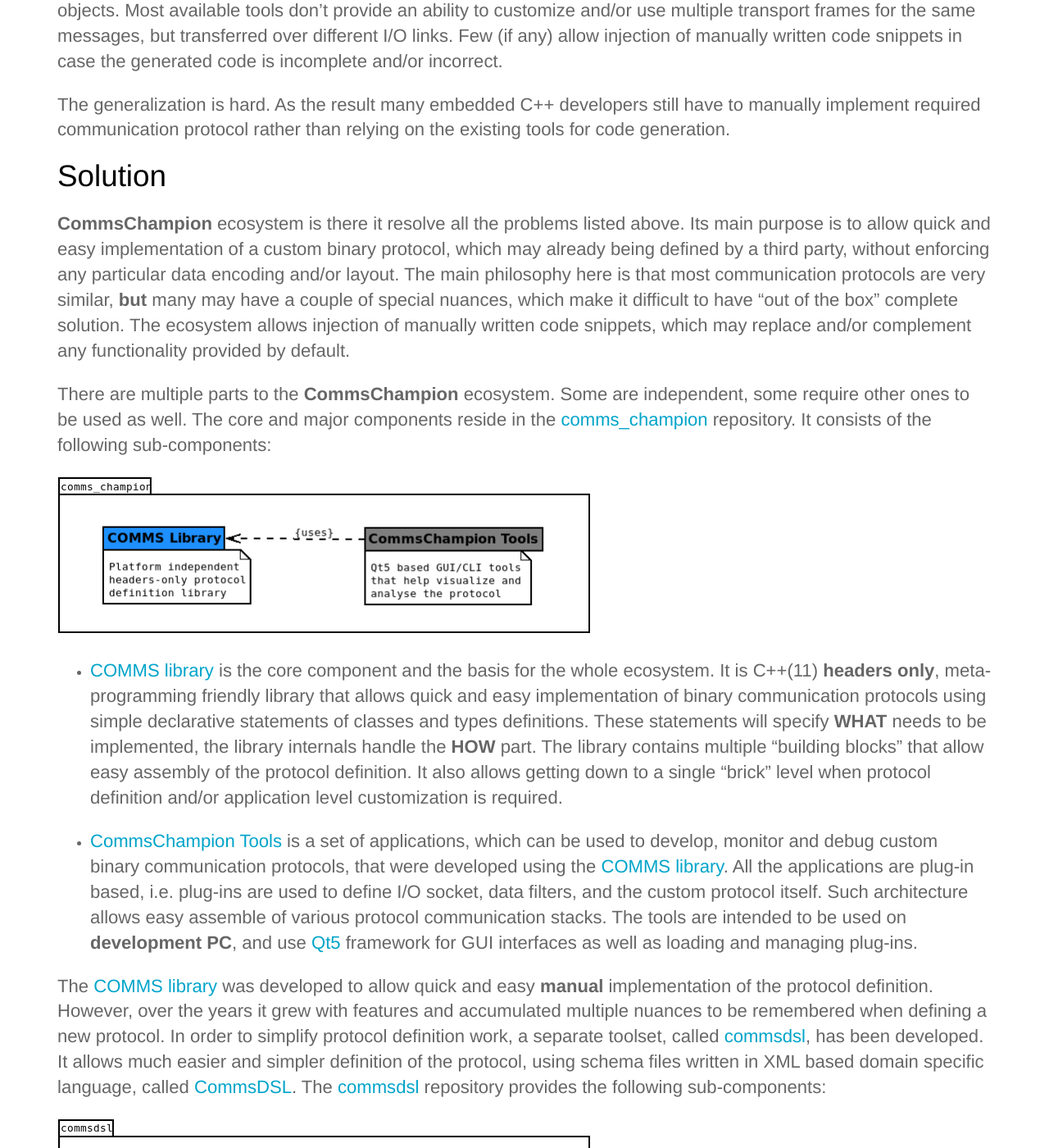
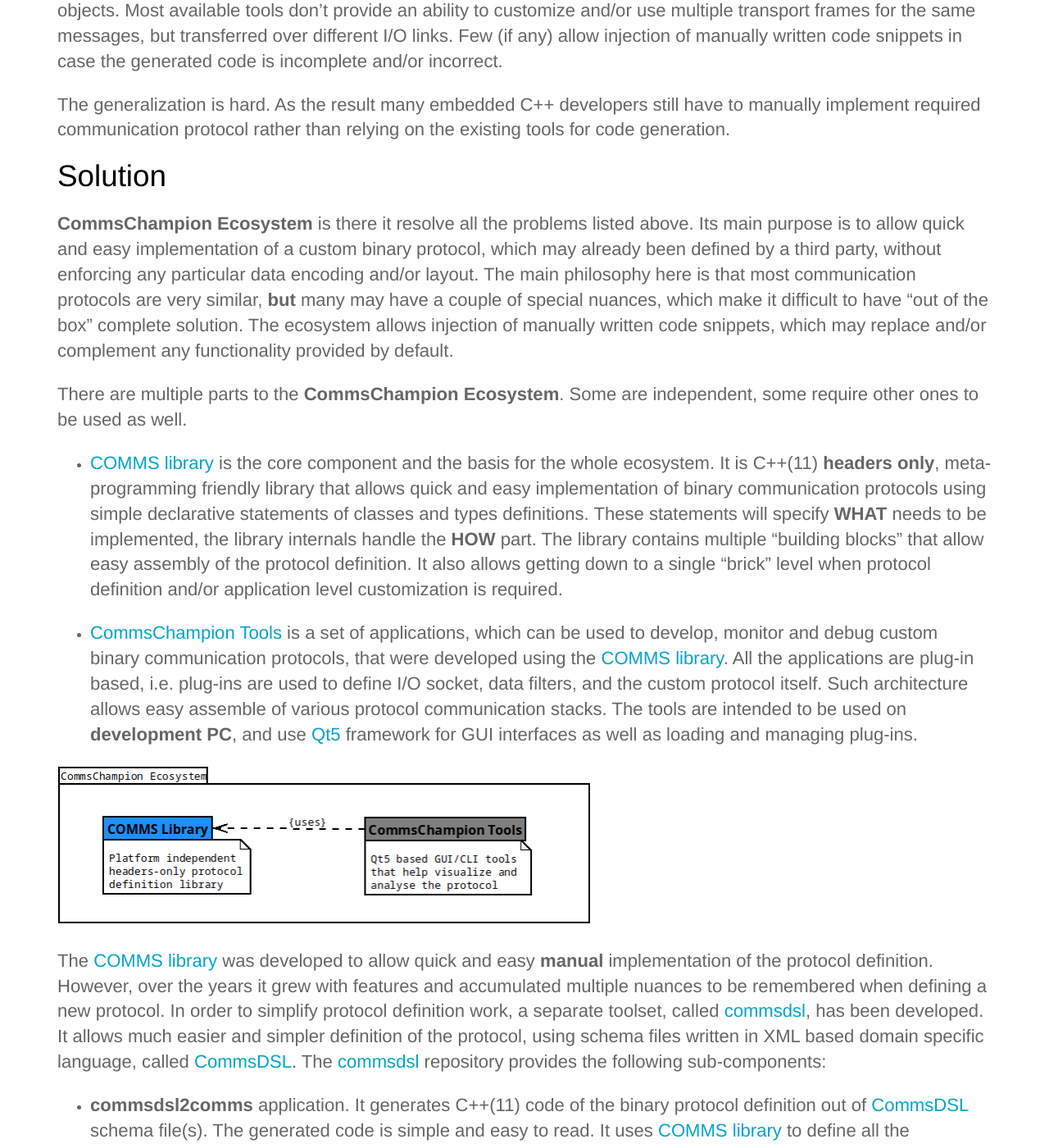
Before and after one commit to commschamp/commschamp.github.io, a Jekyll site: the page built from index.html, in a window 1280 px wide and 1400 px high, scrolled down 1308 px. Shown: the whole window at 82% size. Built offline with Jekyll 4.4.1, drawn with Linux system fonts in a browser that asks for light colours; some of the changed text lies outside the part shown.

Commit message:
Updating information on split comms_champion project.

```diff
--- a/_includes/home.md
+++ b/_includes/home.md
@@ -1,5 +1,5 @@
 # What it's all about
-**CommsChampion** ecosystem is about **easy** and **compile-time configurable** implementation
+**CommsChampion Ecosystem** is about **easy** and **compile-time configurable** implementation
 of binary communication protocols using C++11 programming language,
 with main focus on **embedded systems** (including bare-metal ones).
 
@@ -60,24 +60,19 @@
 rather than relying on the existing tools for code generation.
 
 # Solution
-**CommsChampion** ecosystem is there it resolve all the problems listed above.
+**CommsChampion Ecosystem** is there it resolve all the problems listed above.
 Its main purpose is to allow quick and easy implementation of a custom binary
-protocol, which may already being defined by a third party, without enforcing
+protocol, which may already been defined by a third party, without enforcing
 any particular data encoding and/or layout. The main philosophy here is that
 most communication protocols are very similar, **but** many may have a couple
 of special nuances, which make it difficult to have "out of the box" complete
 solution. The ecosystem allows injection of manually written code snippets, which
 may replace and/or complement any functionality provided by default.
 
-There are multiple parts to the **CommsChampion** ecosystem.
+There are multiple parts to the **CommsChampion Ecosystem**.
 Some are independent, some require other ones to be used as well.
-The core and major components reside in the
-[comms_champion](https://github.com/commschamp/comms_champion) repository.
-It consists of the following sub-components:
 
-![comms_champion image]({{ site.baseurl }}/image/comms_champion.png){:style="width:650px"}
-
-- [COMMS library](https://github.com/commschamp/comms_champion#comms-library)
+- [COMMS library](https://github.com/commschamp/comms)
 is the core component and the basis for the whole ecosystem. It is C++(11) **headers only**,
 meta-programming friendly
 library that allows quick and easy implementation of binary communication protocols
@@ -88,17 +83,19 @@
 allows getting down to a single "brick" level when protocol definition and/or application
 level customization is required.
 
-- [CommsChampion Tools](https://github.com/commschamp/comms_champion#commschampion-tools)
+- [CommsChampion Tools](https://github.com/commschamp/cc_tools_qt)
 is a set of applications, which can be used to
 develop, monitor and debug custom binary communication protocols, that were
-developed using the [COMMS library](https://github.com/commschamp/comms_champion#comms-library).
+developed using the [COMMS library](https://github.com/commschamp/comms).
 All the applications are plug-in based, i.e. plug-ins are used to define
 I/O socket, data filters, and the custom protocol itself. Such architecture allows
 easy assemble of various protocol communication stacks. The tools are intended
 to be used on **development PC**, and use [Qt5](http://www.qt.io/) framework
 for GUI interfaces as well as loading and managing plug-ins.
 
-The [COMMS library](https://github.com/commschamp/comms_champion#comms-library) was
+![tools image]({{ site.baseurl }}/image/cc_tools_qt.png){:style="width:650px"}
+
+The [COMMS library](https://github.com/commschamp/comms) was
 developed to allow quick and easy **manual** implementation of the protocol definition.
 However, over the years it
 grew with features and accumulated multiple nuances to be remembered when defining
@@ -110,18 +107,24 @@
 [commsdsl](https://github.com/commschamp/commsdsl) repository provides the following
 sub-components:
 
-![commsdsl image]({{ site.baseurl }}/image/commsdsl.png){:style="width:650px"}
-
 - **commsdsl2comms** application. It generates C++(11) code of the binary protocol
 definition out of [CommsDSL](https://github.com/commschamp/CommsDSL-Specification)
 schema file(s). The generated code is simple and easy to read.
-It uses [COMMS library](https://github.com/commschamp/comms_champion#comms-library)
+It uses [COMMS library](https://github.com/commschamp/comms)
 to define all the necessary protocol definition classes and allows compile-time
 application specific customization of polymorphic interfaces as well as selected
-storage data structures. The **commsdsl2comms**
-application also generates code of protocol definition plugin for
-[CommsChampion Tools](https://github.com/commschamp/comms_champion#commschampion-tools)
-and test application suitable for fuzz testing with [AFL](http://lcamtuf.coredump.cx/afl/).
+storage data structures.
+
+- **commsdsl2test** application. It generates C++(11) code that allows fuzz
+testing of the generated protocol code using
+[AFL](https://lcamtuf.coredump.cx/afl/) or similar. The
+generated code depends on the output generated by the **commsdsl2comms** as
+well as [COMMS library](https://github.com/commschamp/comms).
+
+- **commsdsl2tools_qt** application. It generates that implements a
+protocol definition plugin for the [CommsChampion Tools](https://github.com/commschamp/cc_tools_qt).
+ The generated code depends on the output generated by the **commsdsl2comms** as
+well as [CommsChampion Tools](https://github.com/commschamp/cc_tools_qt).
 
 - **libcommsdsl** library. It provides a convenient interface to parse and
 process [CommsDSL](https://github.com/commschamp/CommsDSL-Specification) schema
@@ -130,9 +133,11 @@
 code generated by the **commsdsl2comms** application for other programming
 languages, extra testing, [wireshark](https://www.wireshark.org/) dissector, etc...
 
-The process of the custom binary protocol definition code is depicted below.
+![commsdsl image]({{ site.baseurl }}/image/commsdsl.png){:style="width:868px"}
 
-![generation image]({{ site.baseurl }}/image/generated.png){:style="width:1066px"}
+The process of the code generation is depicted below.
+
+![generation image]({{ site.baseurl }}/image/generated.png){:style="width:988px"}
 
 # Benefits
 
@@ -165,7 +170,7 @@
 At first, it is highly recommended to read through the
 available [tutorials](https://github.com/commschamp/cc_tutorial) which cover the most common
 aspects of the [CommsDSL](https://github.com/commschamp/CommsDSL-Specification), code generation,
-[COMMS library](https://github.com/commschamp/comms_champion#comms-library) and their
+[COMMS library](https://github.com/commschamp/comms) and their
 integration.
 
 As the second stage in the learning process it is recommended to read through the
@@ -192,7 +197,7 @@
   explains a directory structure of the code generated by the [commsdsl2comms](https://github.com/commschamp/commsdsl)
   application.
 - [How to Use CommsChampion Tools](https://github.com/commschamp/comms_champion/wiki/How-to-Use-CommsChampion-Tools) -
-  explains how to use [CommsChampion Tools](https://github.com/commschamp/comms_champion#commschampion-tools)
+  explains how to use [CommsChampion Tools](https://github.com/commschamp/cc_tools_qt)
   to visualize and debug generated protocol code.
 - [Testing Generated Protocol Code](https://github.com/commschamp/commsdsl/blob/master/doc/TestingGeneratedProtocolCode.md) -
   explains how to fuzz test the protocol definition with [AFL](https://github.com/google/AFL).
@@ -209,14 +214,14 @@
 to keep yourself updated with latest news and articles.
 
 # New Features Development
-The **CommsChampion** ecosystem is already quite feature rich and satisfies the needs of most available
+The **CommsChampion Ecosystem** is already quite feature rich and satisfies the needs of most available
 protocols. It's not in a constant active development. Introduction of new features now is on-request basis.
 If you think that the latest [versions]({{ site.baseurl }}/versions) of the available components don't satisfy needs of your use case,
 please [get in touch]({{ site.baseurl }}/contact/) to get an estimation of when the new functionality is going to be
 introduced.
 
 # Contribution
-For any open and freely available standard protocol you implement using the **CommsChampion** ecosystem
+For any open and freely available standard protocol you implement using the **CommsChampion Ecosystem**
 please consider to open source your definition and implement it as a separate project, use
 any of the available [examples]({{ site.baseurl }}/examples) as a template. Please also
 consider having it hosted as a project inside
```
Also changed, not shown: _includes/versions.md (+1 -0 lines), image/cc_tools_qt.png (added), image/comms_champion.png (deleted), image/commsdsl.png, image/generated.png, 4 other files.
